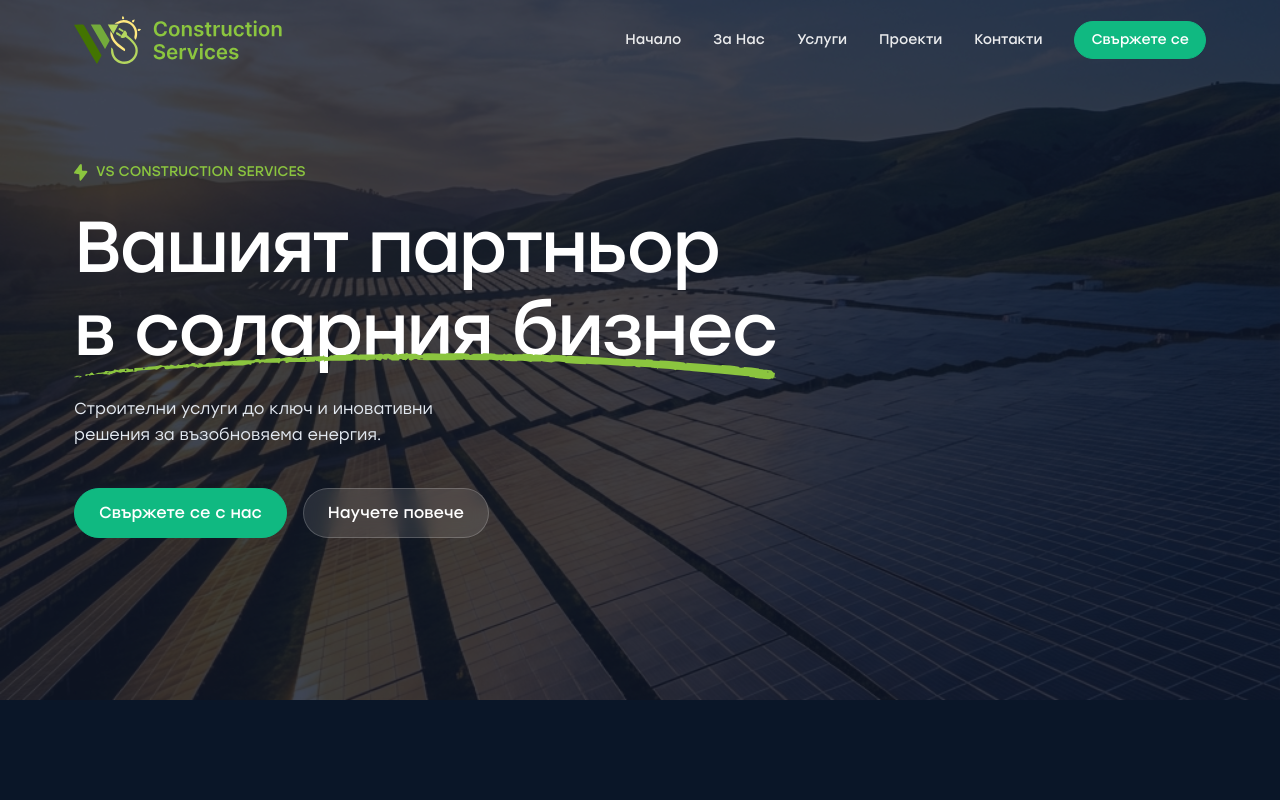
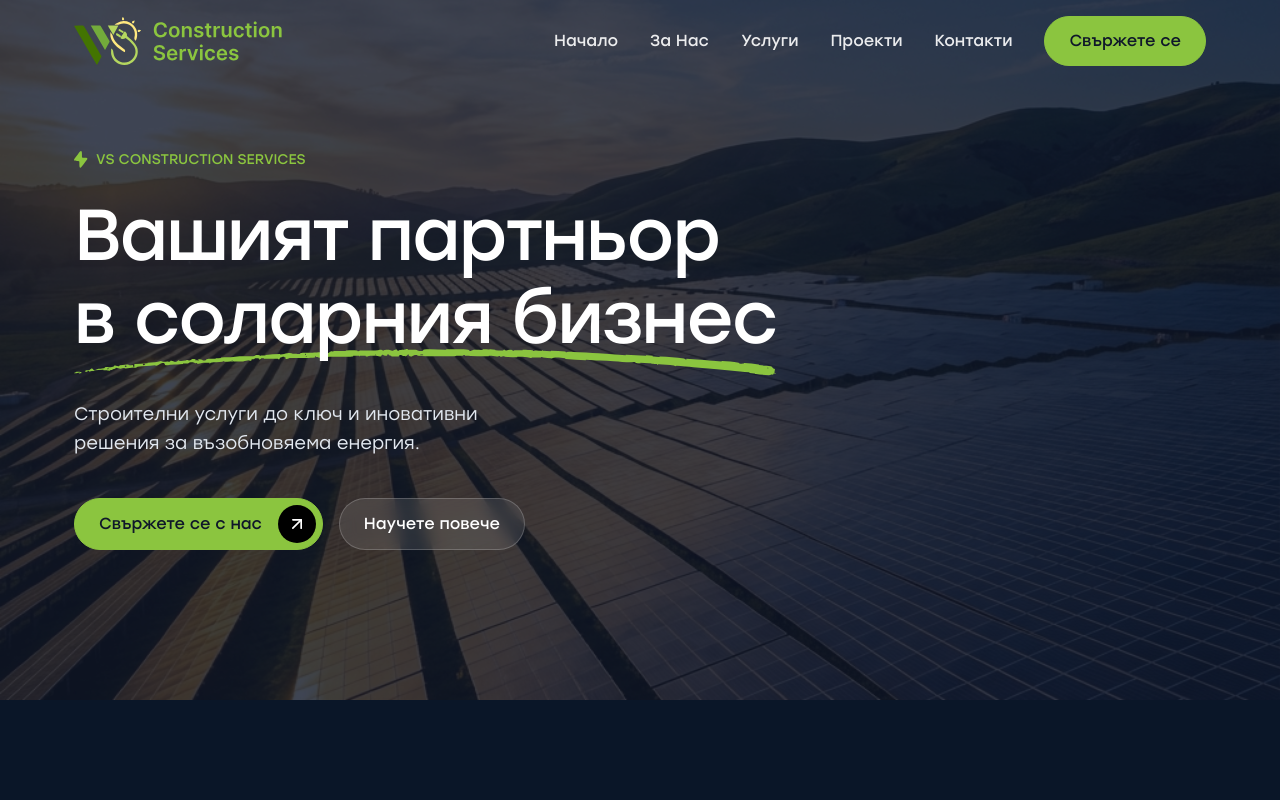
Before and after one commit to mpittas/vscs-strapi, a Next.js app: page / in a window 1280 px wide. Shown: the top 800 px of the page. Built offline with nearby package versions, Linux system fonts and the light colour scheme.

Commit message:
update button component to include icon option with different color and size variants

```diff
--- a/package.json
+++ b/package.json
@@ -9,6 +9,7 @@
     "lint": "eslint"
   },
   "dependencies": {
+    "lucide-react": "^0.561.0",
     "next": "16.0.8",
     "react": "19.2.1",
     "react-dom": "19.2.1"
--- a/src/app/design-system/page.tsx
+++ b/src/app/design-system/page.tsx
@@ -171,7 +171,7 @@ export default function DesignSystemPage() {
                 example={
                   <div
                     className={
-                      variant === "secondary" || variant === "white"
+                      variant === "secondary" || variant === "white" || variant === "white-solid"
                         ? "bg-slate-800 p-4 rounded-lg inline-block"
                         : ""
                     }
@@ -195,6 +195,80 @@ export default function DesignSystemPage() {
                   </Button>
                 }
                 specs={classes}
+              />
+            ))}
+          </SpecTable>
+
+          <SpecTable
+            title="Button with Icon (Right)"
+            columns={["Size", "Example", "Props"]}
+          >
+            {(["sm", "md", "lg"] as const).map((size) => (
+              <SpecRow
+                key={size}
+                name={`Size: ${size.toUpperCase()}`}
+                example={
+                  <Button size={size} variant="primary" showIcon>
+                    Contact Us
+                  </Button>
+                }
+                specs={`size="${size}" showIcon`}
+              />
+            ))}
+          </SpecTable>
+
+          <SpecTable
+            title="Button with Icon (Left)"
+            columns={["Size", "Example", "Props"]}
+          >
+            {(["sm", "md", "lg"] as const).map((size) => (
+              <SpecRow
+                key={size}
+                name={`Size: ${size.toUpperCase()}`}
+                example={
+                  <Button size={size} variant="primary" showIcon iconPosition="left">
+                    Contact Us
+                  </Button>
+                }
+                specs={`size="${size}" showIcon iconPosition="left"`}
+              />
+            ))}
+          </SpecTable>
+
+          <SpecTable
+            title="Black Button with Icon"
+            columns={["Size", "Example", "Props"]}
+          >
+            {(["sm", "md", "lg"] as const).map((size) => (
+              <SpecRow
+                key={size}
+                name={`Size: ${size.toUpperCase()}`}
+                example={
+                  <Button size={size} variant="black" showIcon>
+                    Contact Us
+                  </Button>
+                }
+                specs={`variant="black" size="${size}" showIcon`}
+              />
+            ))}
+          </SpecTable>
+
+          <SpecTable
+            title="White-Solid Button with Icon"
+            columns={["Size", "Example", "Props"]}
+          >
+            {(["sm", "md", "lg"] as const).map((size) => (
+              <SpecRow
+                key={size}
+                name={`Size: ${size.toUpperCase()}`}
+                example={
+                  <div className="bg-slate-800 p-4 rounded-lg inline-block">
+                    <Button size={size} variant="white-solid" showIcon>
+                      Contact Us
+                    </Button>
+                  </div>
+                }
+                specs={`variant="white-solid" size="${size}" showIcon`}
               />
             ))}
           </SpecTable>
--- a/src/components/Navbar.tsx
+++ b/src/components/Navbar.tsx
@@ -85,7 +85,7 @@ const Navbar = () => {
             <Link
               key={link.name}
               href={link.href}
-              className={`text-sm font-normal transition-colors relative group ${getTextColor(
+              className={`font-normal transition-colors relative group ${getTextColor(
                 "text-slate-600",
                 "text-solar-orange"
               )}`}
@@ -94,7 +94,7 @@ const Navbar = () => {
               <span className="absolute -bottom-1 left-0 w-0 h-0.5 bg-solar-orange transition-all group-hover:w-full" />
             </Link>
           ))}
-          <Button href="/contact" size="sm">
+          <Button href="/contact">
             Свържете се
           </Button>
         </div>
--- a/src/components/sections/Hero.tsx
+++ b/src/components/sections/Hero.tsx
@@ -49,21 +49,21 @@ export default function Hero() {
               alt=""
               width={400}
               height={20}
-              className="absolute -bottom-2 left-0 w-full h-auto"
+              className="absolute -bottom-4 left-0 w-full h-auto z-[-1]"
             />
           </span>
         </Heading>
 
         <Text
-          variant="body-16"
-          className="max-w-sm leading-relaxed text-slate-200"
+          variant="body-18"
+          className="max-w-md leading-relaxed text-slate-200 pt-4"
         >
           Строителни услуги до ключ и иновативни решения за възобновяема
           енергия.
         </Text>
 
         <div className="flex w-full flex-col justify-center gap-4 sm:w-auto sm:flex-row">
-          <Button href="/contact" size="md">
+          <Button href="/contact" size="md" showIcon>
             Свържете се с нас
           </Button>
           <Button href="/about" variant="secondary" size="md">
--- a/src/components/ui/Button.tsx
+++ b/src/components/ui/Button.tsx
@@ -1,8 +1,9 @@
 import Link from "next/link";
 import { cn } from "@/lib/utils";
+import { ArrowUpRight, type LucideIcon } from "lucide-react";
 
 interface ButtonProps {
-  variant?: "primary" | "secondary" | "outline" | "white";
+  variant?: "primary" | "secondary" | "outline" | "white" | "black" | "white-solid";
   size?: "sm" | "md" | "lg";
   children: React.ReactNode;
   href?: string;
@@ -10,6 +11,9 @@ interface ButtonProps {
   className?: string;
   type?: "button" | "submit" | "reset";
   fullWidth?: boolean;
+  showIcon?: boolean;
+  icon?: LucideIcon;
+  iconPosition?: "left" | "right";
 }
 
 export const baseClasses =
@@ -21,16 +25,69 @@ export const sizeClasses = {
   lg: "py-4 px-8 text-lg",
 };
 
+// Size classes when icon is shown on the right (reduced right padding)
+export const sizeClassesWithIconRight = {
+  sm: "py-1 pl-4 pr-1 text-sm",
+  md: "py-1.5 pl-6 pr-1.5 text-base",
+  lg: "py-2 pl-8 pr-2 text-lg",
+};
+
+// Size classes when icon is shown on the left (reduced left padding)
+export const sizeClassesWithIconLeft = {
+  sm: "py-1 pr-4 pl-1 text-sm",
+  md: "py-1.5 pr-6 pl-1.5 text-base",
+  lg: "py-2 pr-8 pl-2 text-lg",
+};
+
+// Icon margin classes matching button padding (sm=4, md=6, lg=8)
+export const iconMarginClasses = {
+  left: { sm: "mr-1", md: "mr-2", lg: "mr-3" },
+  right: { sm: "ml-1", md: "ml-2", lg: "ml-3" },
+};
+
 export const variantClasses = {
   primary:
-    "bg-green border-green text-white hover:bg-green/90 hover:border-green/90",
+    "bg-brand-green border-brand-green text-dark hover:bg-brand-green/90 hover:border-brand-green/90",
   secondary:
     "bg-white/10 text-white border-white/20 backdrop-blur-sm hover:bg-white/20",
   outline:
     "bg-transparent text-green border-green hover:bg-green hover:text-white",
   white:
     "bg-white text-slate-900 border-white hover:bg-slate-100 hover:border-slate-100",
+  black:
+    "bg-black border-black text-white hover:bg-black/90 hover:border-black/90",
+  "white-solid":
+    "bg-white border-white text-black hover:bg-white/90 hover:border-white/90",
 };
+
+// Icon circle style variants
+export const iconCircleStyles = {
+  default: "bg-black text-white",
+  inverted: "bg-white text-black",
+};
+
+// Icon circle component
+function IconCircle({
+  icon: Icon = ArrowUpRight,
+  marginClass,
+  inverted = false,
+}: {
+  icon?: LucideIcon;
+  marginClass?: string;
+  inverted?: boolean;
+}) {
+  return (
+    <span
+      className={cn(
+        "flex items-center justify-center w-[38px] h-[38px] rounded-full",
+        inverted ? iconCircleStyles.inverted : iconCircleStyles.default,
+        marginClass
+      )}
+    >
+      <Icon className="w-5 h-5" strokeWidth={2} />
+    </span>
+  );
+}
 
 export default function Button({
   variant = "primary",
@@ -41,26 +98,51 @@ export default function Button({
   className,
   type = "button",
   fullWidth = false,
+  showIcon = false,
+  icon,
+  iconPosition = "right",
 }: ButtonProps) {
+  const getSizeClasses = () => {
+    if (!showIcon) return sizeClasses[size];
+    return iconPosition === "left"
+      ? sizeClassesWithIconLeft[size]
+      : sizeClassesWithIconRight[size];
+  };
+
   const classes = cn(
     baseClasses,
     variantClasses[variant],
-    sizeClasses[size],
+    getSizeClasses(),
     fullWidth && "w-full",
     className
+  );
+
+  const iconMargin = showIcon ? iconMarginClasses[iconPosition][size] : undefined;
+  const isInvertedIcon = variant === "black";
+
+  const content = (
+    <>
+      {showIcon && iconPosition === "left" && (
+        <IconCircle icon={icon} marginClass={iconMargin} inverted={isInvertedIcon} />
+      )}
+      {children}
+      {showIcon && iconPosition === "right" && (
+        <IconCircle icon={icon} marginClass={iconMargin} inverted={isInvertedIcon} />
+      )}
+    </>
   );
 
   if (href) {
     return (
       <Link href={href} className={classes}>
-        {children}
+        {content}
       </Link>
     );
   }
 
   return (
     <button type={type} onClick={onClick} className={classes}>
-      {children}
+      {content}
     </button>
   );
 }
```
Also changed, not shown: 1 other file (tests, documents, lock files or other folders).
